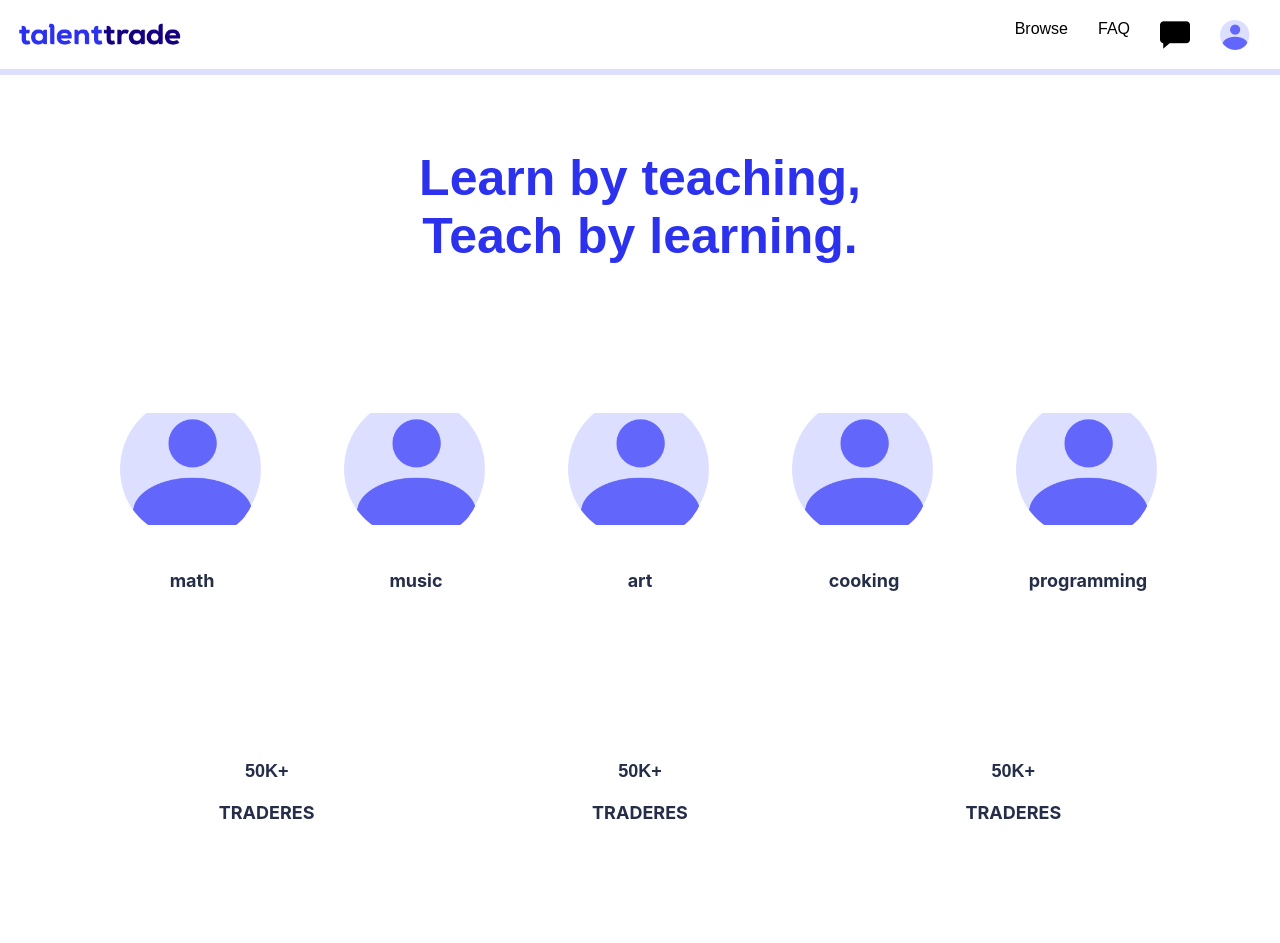
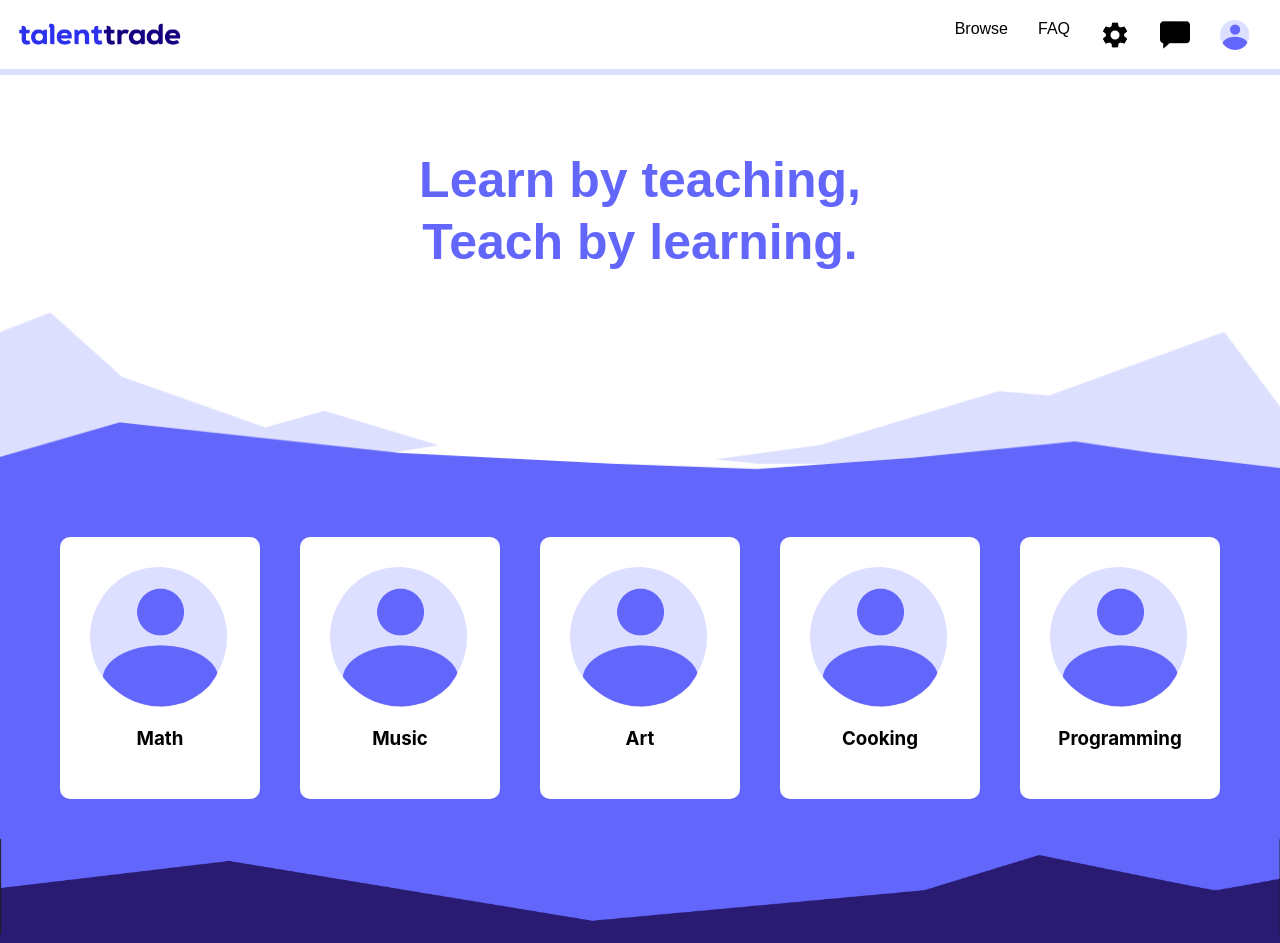
Before and after one commit to acm-projects/TalentTrade, a React (Create React App) app in the folder frontend/: page / in a window 1280 px wide. Shown: the top 943 px of the page. Built offline with nearby package versions, Linux system fonts and the light colour scheme; a web font is replaced by a local one.

Commit message:
finished postlogin homepage

```diff
--- a/frontend/src/components/NavBarPost/NavBar.js
+++ b/frontend/src/components/NavBarPost/NavBar.js
@@ -17,6 +17,9 @@ function NavBarPost() {
                 <Link to="/FAQ" class="nav-string">
                     FAQ
                 </Link>
+                <Link to="/settings" class="settings-icon">
+                    <img src={"/images/settings.png"} class="navbar-icon"/>
+                </Link>
                 <Link to="/messages" class="messages-icon">
                         <img src={"/images/message.png"} class="navbar-icon"/>
                 </Link>
--- a/frontend/src/components/homeCards/CardItem.js
+++ /dev/null
@@ -1,17 +0,0 @@
-import React from "react";
-import './Cards.css'
-
-function CardItem(props) {
-    return(
-            <li className='card__item'>
-                <figure className="cards__item__pic-wrap">
-                    <img src={props.src} alt='mathpic' class='card__item__img'/>
-                </figure>
-                <div className='cards__item__info'>
-                    <h3 className='cards__item__text'>{props.text}</h3>
-                </div>
-            </li>
-    )
-}
-
-export default CardItem;
--- a/frontend/src/components/homeCards/Cards.css
+++ b/frontend/src/components/homeCards/Cards.css
@@ -1,3 +1,4 @@
+
 :root {
     --light: #DCDFFF;
     --dark: #291B71;
@@ -7,7 +8,6 @@
 
   .cards {
     padding: 2rem;
-    background: #fff;
     display: flex;
     flex-flow: column;
     align-items: center;
@@ -15,8 +15,7 @@
     width: 90%;
     margin: 0 auto;
     position: relative;
-
-    margin-top: 100px;
+    padding-bottom: 60px;
   }
 
   .cards__items {
@@ -32,29 +31,16 @@
     align-items: center;
     flex-wrap: wrap;
     width: 100%;
+    background-color: #FFFFFF;
+    margin: 15px;
+    padding-bottom: 40px;
+    padding: 10px;
+    box-sizing: border-box;
+    border-radius: 10px;
   }
 
-  .cards__item__pic-wrap {
-    position: relative;
-    width: 100%;
-    height: 100%;
-    overflow: hidden;
-  }
-
-  .card__item__img {
-    position: absolute;
-    top: 0;
-    right: 0;
-    bottom: 0;
-    left: 0;
-    display: block;
-    width: 100%;
-    max-width: 100%;
-    height: auto;
-    max-height: 100%;
-    object-fit: cover;
-    display: block;
-    visibility: visible;
+  .cards__item__info{
+    padding: 20px;
   }
 
   .cards__item__text {
@@ -63,14 +49,68 @@
     line-height: 24px;
   }
 
-  .cards__item__info {
-    padding: 10px;
 
+  .statistic{
+    margin:0;
+    padding: 0;
   }
 
-  @media only screen and (min-width: 1200px) {
-    .content__blog__container {
-      width: 84%;
+.topBackground {
+    background-image: url('/public/images/background.png');
+    background-attachment: scroll;
+    background-size:cover;
+    background-position: center;
+    padding-top: 190px;
+}
+.bottomBackground {
+  width:100%;
+  height: auto;
+  margin:0;
+  padding:0;
+}
+
+* {
+  box-sizing: border-box;
+}
+
+.container {
+  display: flex;
+  flex-wrap: wrap;
+  justify-content: center;
+  padding: 20px;
+}
+
+.box {
+  display: flex;
+  flex-direction: column;
+  align-items: center;
+  width: 100%;
+  max-width: 200px;
+  margin: 20px;
+  background-color: #fff;
+  border-radius: 10px;
+  padding: 30px;
+}
+
+.box__img {
+  width: 100%;
+  height: auto;
+}
+
+.box__text {
+  margin-top: 20px;
+  text-align: center;
+}
+
+@media only screen and (min-width: 600px) {
+  .box {
+      width: calc(33.33% - 20px);
+  }
+}
+
+@media only screen and (min-width: 900px) {
+  .box {
+      width: calc(20% - 20px);
   }
 }
 
@@ -81,17 +121,6 @@
 }
 
 @media only screen and (max-width: 1024px) {
-    .cards__item {
-      margin-bottom: 2rem;
-    }
-
-    .cards__item__pic-wrap {
-      position: relative;
-      width: 100%;
-      height: 200px;
-      overflow: hidden;
-    }
-
   .cards__items {
     margin: 0;
     padding: 0;
--- a/frontend/src/components/homeCards/Cards.js
+++ b/frontend/src/components/homeCards/Cards.js
@@ -1,61 +1,57 @@
 import React from "react"
-import CardItem from "./CardItem"
 import './Cards.css'
 
 function Cards() {
     return(
         <div>
-            <div className='cards'>
+                <div class="container mediumBackground">
+                    <div class="box">
+                        <img src="images/user.png" alt="Image 1" class="box__img" />
+                        <h3 class="box__text">Math</h3>
+                    </div>
+                    <div class="box">
+                        <img src="images/user.png" alt="Image 2" class="box__img" />
+                        <h3 class="box__text">Music</h3>
+                    </div>
+                    <div class="box">
+                        <img src="images/user.png" alt="Image 3" class="box__img" />
+                        <h3 class="box__text">Art</h3>
+                    </div>
+                    <div class="box">
+                        <img src="images/user.png" alt="Image 4" class="box__img" />
+                        <h3 class="box__text">Cooking</h3>
+                    </div>
+                    <div class="box">
+                        <img src="images/user.png" alt="Image 5" class="box__img" />
+                        <h3 class="box__text">Programming</h3>
+                    </div>
+                </div>
+                <div className='darkBackground'><img src='images/bottomBackground.png' className='bottomBackground'/></div>
+                <div className='darkBackground'>
+                    <div className='cards'>
                         <ul className='cards__items'>
-                            <CardItem
-                            src="images/user.png"
-                            text="math"
-                            />
-
-                            <CardItem
-                            src="images/user.png"
-                            text="music"
-                            />
-
-                            <CardItem
-                            src="images/user.png"
-                            text="art"
-                            />
-
-                            <CardItem
-                            src="images/user.png"
-                            text="cooking"
-                            />
-
-                            <CardItem
-                            src="images/user.png"
-                            text="programming"
-                            />
-                        </ul>
-            </div>
-            <div className='cards'>
-                        <ul className='cards__items'>
-                            <li className='card__item'>
+                            <li className='card__item black'>
                                 <div className='cards__item__info'>
-                                    <h1 className='cards__item__text'>50K+</h1>
-                                    <h3 className='cards__item__text'>TRADERES</h3>
+                                    <h1 className='statistic'>50K+</h1>
+                                    <h3 className='statistic white'>TRADERES</h3>
                                 </div>
                             </li>
 
-                            <li className='card__item'>
+                            <li className='card__item black'>
                                 <div className='cards__item__info'>
-                                    <h1 className='cards__item__text'>50K+</h1>
-                                    <h3 className='cards__item__text'>TRADERES</h3>
+                                    <h1 className='statistic'>30</h1>
+                                    <h3 className='statistic white'>AFFLILATED UNIVERSITIES</h3>
                                 </div>
                             </li>
 
-                            <li className='card__item'>
+                            <li className='card__item black'>
                                 <div className='cards__item__info'>
-                                    <h1 className='cards__item__text'>50K+</h1>
-                                    <h3 className='cards__item__text'>TRADERES</h3>
+                                    <h1 className='statistic'>9/10</h1>
+                                    <h3 className='statistic white'>BY IGN</h3>
                                 </div>
                             </li>
                         </ul>
+                   </div>
             </div>
         </div>
 
--- a/frontend/src/pages/Home.css
+++ b/frontend/src/pages/Home.css
@@ -3,7 +3,7 @@
 :root {
     --light: #DCDFFF;
     --dark: #291B71;
-    --medium: #2C31ED
+    --medium: #6266FA;
   }
 
 h1 {
@@ -12,6 +12,7 @@ h1 {
     font-family: 'Konkhmer Sleokchher', sans-serif;
     text-align: center;
     padding-top: 40px;
+    line-height: 1.25;
 }
 
 h2 {
@@ -22,8 +23,31 @@ h2 {
     margin:0;
 }
 
+h3 {
+    text-align: center;
+  }
+
 h4 {
-    font-size: 20px;
+    font-size: 30px;
     font-family: 'Konkhmer Sleokchher', sans-serif;
     text-align: center;
+    margin:0;
+    padding-bottom: 80px;
 }
+
+
+.mediumBackground {
+    background-color: var(--medium);
+}
+
+.darkBackground {
+    background-color: var(--dark);
+}
+
+.black {
+    background-color: black;
+}
+
+.white {
+    color: #FFFFFF;
+}
--- a/frontend/src/pages/Home.js
+++ b/frontend/src/pages/Home.js
@@ -5,14 +5,19 @@ import './Home.css'
 const Home = () => {
     return (
         <div>
-            <h1>Learn by teaching,<br/>
-            Teach by learning.
-            </h1>
-            <div class='body'>
+            <div>
+                <h1>Learn by teaching,<br/>
+                Teach by learning.
+                </h1>
+            </div>
+            <div className='topBackground'></div>
+            <div>
                 <Cards/>
             </div>
-            <h2>Join TalentTrade today!</h2>
-            <h4>Connect, Teach, and Learn</h4>
+            <div className='darkBackground'>
+                <h2 className='white'>Join TalentTrade today!</h2>
+                <h4 className='white'>Connect, Teach, and Learn</h4>
+            </div>
 
         </div>
     )
```
Also changed, not shown: frontend/public/images/background.png (added), frontend/public/images/bottomBackground.png (added). Lines whose indentation alone changed are shown as unchanged.
